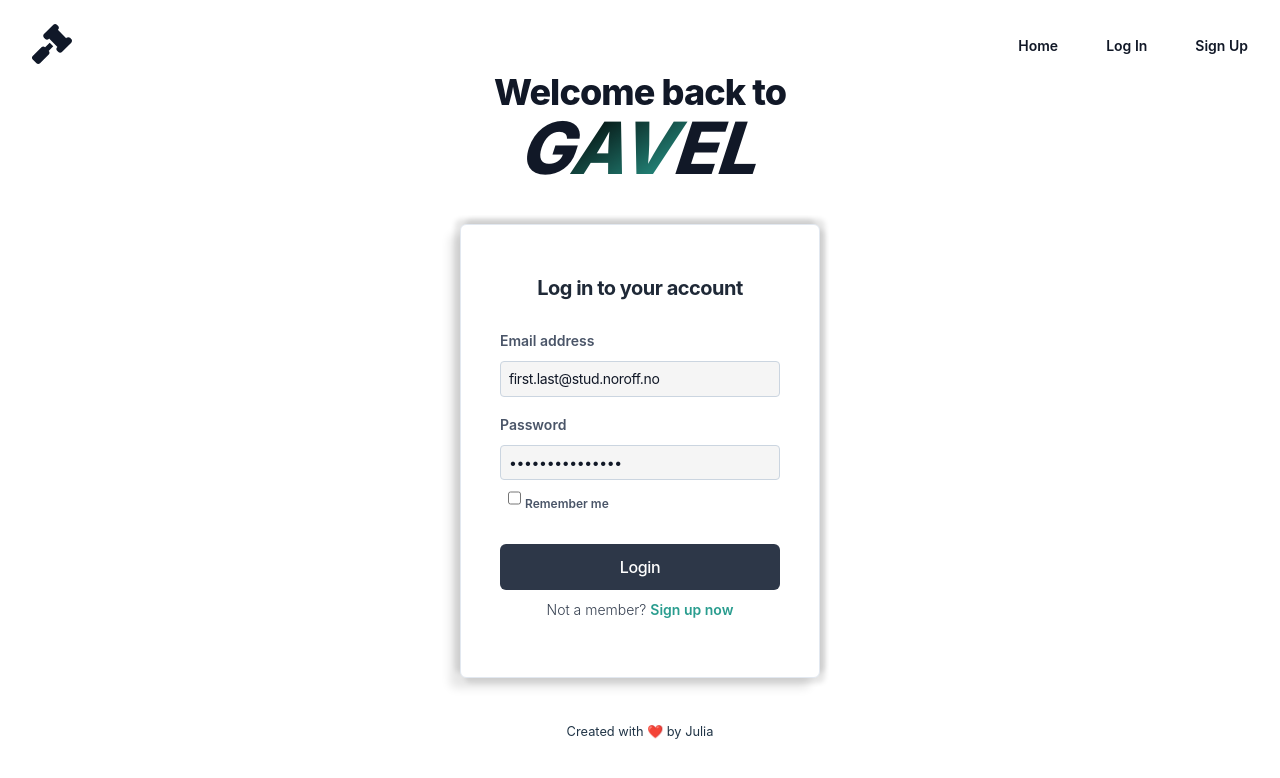
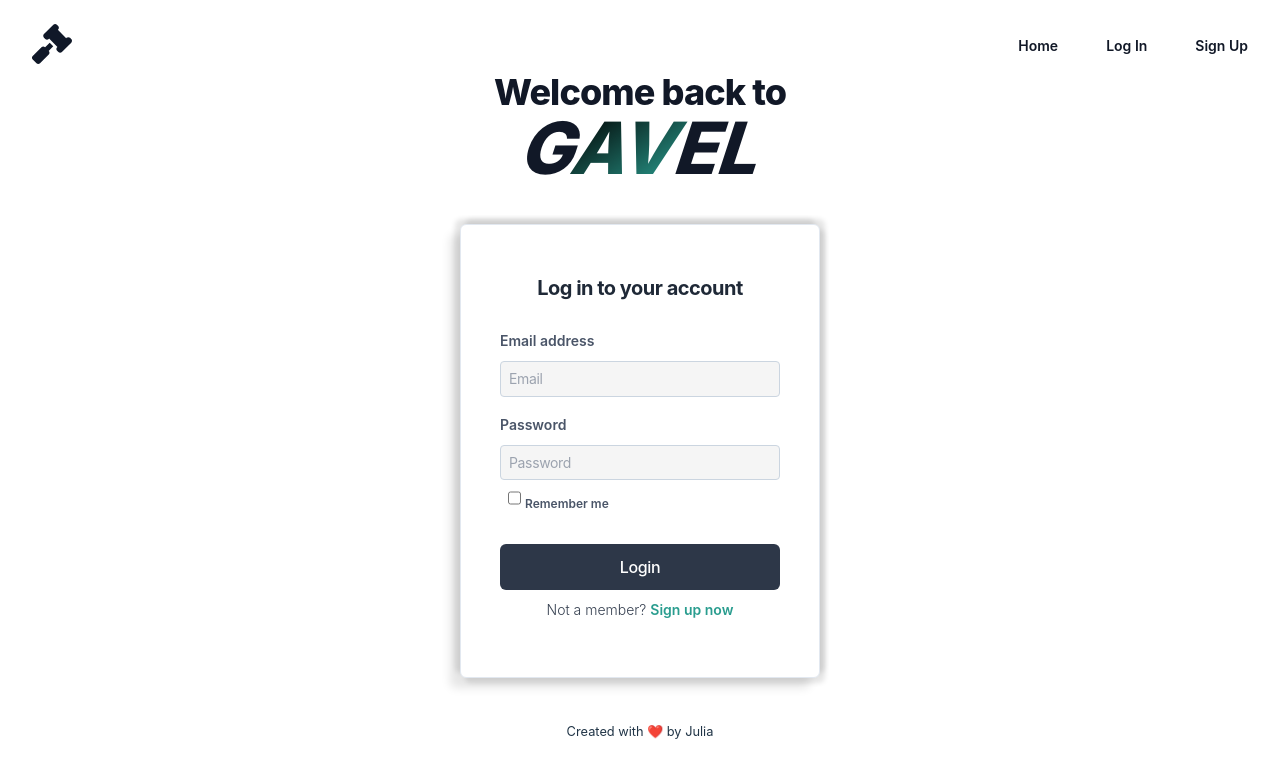
Before and after one commit to juliakalvik/sempro_auc, a React (Vite) app: page /login in a window 1280 px wide. Shown: the top 778 px of the page. Built offline with nearby package versions, Linux system fonts and the light colour scheme.

Commit message:
removed testpass and testuser autofill

```diff
--- a/src/components/loginForm/index.jsx
+++ b/src/components/loginForm/index.jsx
@@ -82,7 +82,6 @@ const LoginPage = () => {
                         required
                         placeholder="Email"
                         autoComplete="email"
-                        defaultValue="first.last@stud.noroff.no"
                         className="bg-neutral-100 border-2 border-orange-100 text-gray-900 leading-tight tracking-tight text-sm rounded-3xl focus:ring-primary-600 focus:border-primary-600 block w-full min-w-[220px] p-2.5 dark:bg-gray-700 dark:border-gray-600 dark:placeholder-gray-400 dark:text-white dark:focus:ring-blue-500 dark:focus:border-blue-500 "
                       />
                     </div>
@@ -103,7 +102,6 @@ const LoginPage = () => {
                       placeholder="Password"
                       autoComplete="current-password"
                       minLength={8}
-                      defaultValue="UzI1NiIsInR5cCI"
                       className={`bg-neutral-100 border-2 border-orange-100 text-gray-900 leading-tight tracking-tight text-sm rounded-3xl focus:ring-primary-600 focus:border-primary-600 block w-full min-w-[220px] p-2.5 dark:bg-gray-700 dark:border-gray-600 dark:placeholder-gray-400 dark:text-white dark:focus:ring-blue-500 dark:focus:border-blue-500 ${
                         error ? "border-red-500" : ""
                       }`}
```
